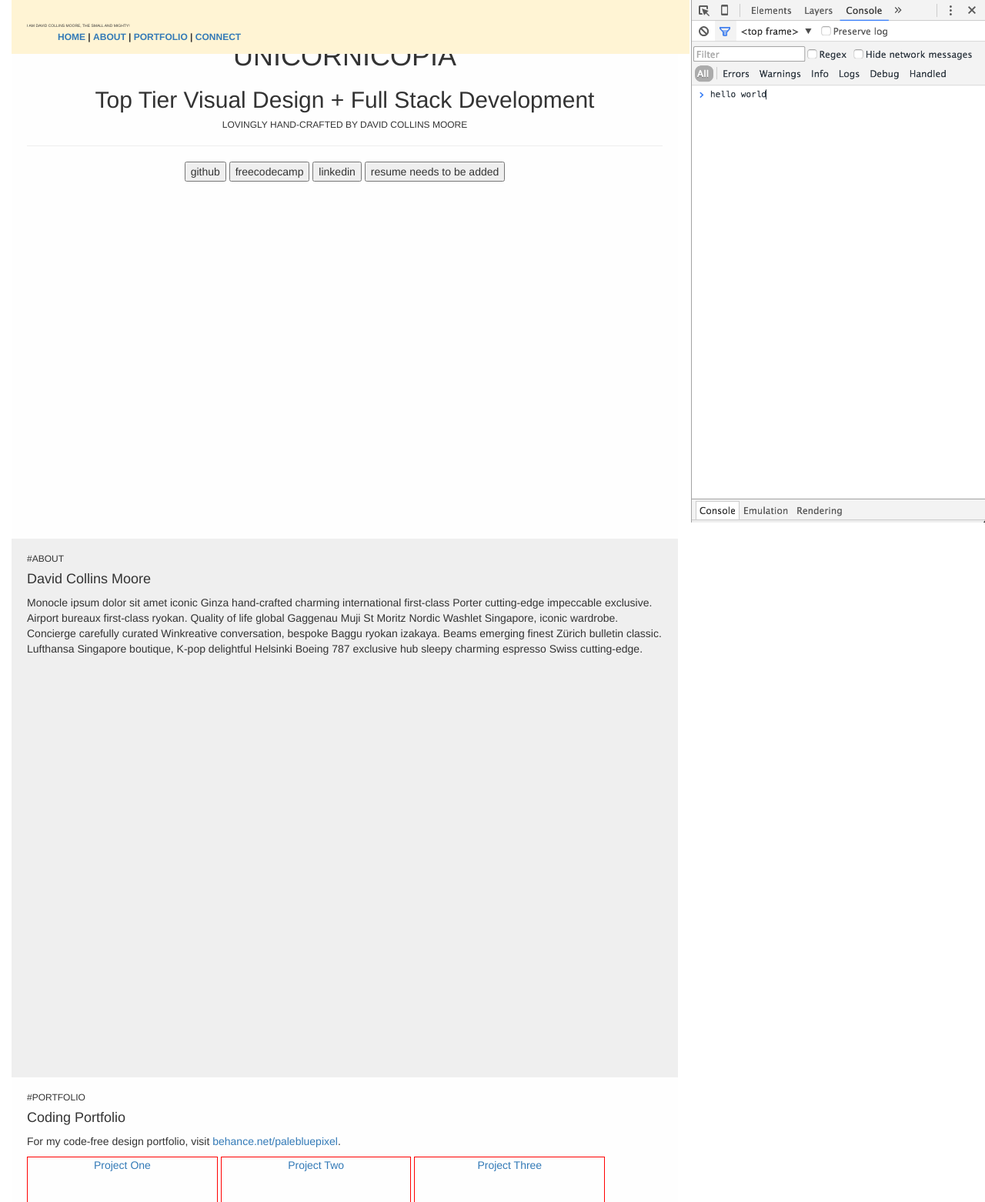
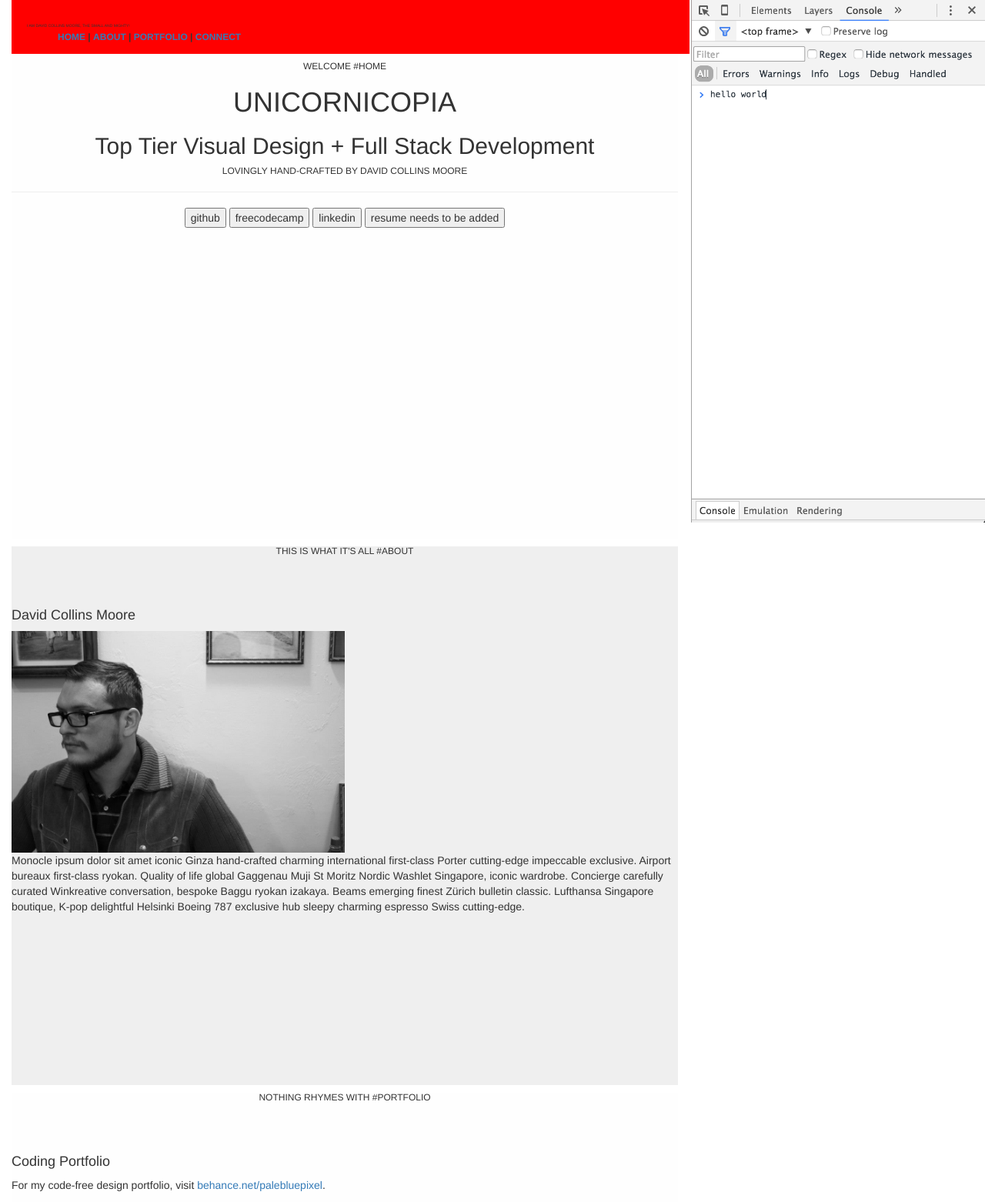
Before and after one commit to 3chordme/portfolio, a plain HTML site: page index.html in a window 1280 px wide. Shown: the top 1562 px of the page at 77% size. Drawn offline with nearby package versions, Linux system fonts and the light colour scheme.

Commit message:
Bootstrap is making this look weird

```diff
--- a/index.html
+++ b/index.html
@@ -29,8 +29,10 @@
 	<section id="home">
 
 		<!-- <a href="#top"><div class="top">^</div></a> -->
+		<div class="spacer">
+		</div>
 
-		<h6>#home</h6><a name="home"></a>
+		<h6>welcome #home</h6><a name="home"></a>
 		<h1>Unicornicopia</h1>
 		<h2>Top Tier Visual Design + Full Stack Development</h2>
 		<h6>lovingly hand-crafted by David Collins Moore</h6>
@@ -44,13 +46,21 @@
 	</section>
 
 	<section id="about">
-		<h6>#about</h6><a name="about"></a>
+		<div class="spacer">
+			<h6>this is what it's all #about</h6>
+			<!-- <h6>DID YOU KNOW:</h6> the word "developer" comes from the Greek "diva" and "leper", meaning "person who thinks they are a princess even though their diseased skin is falling off everywhere"? -->
+		</div>
+		<a name="about"></a>
 		<h4>David Collins Moore</h4>
+		<img class="profile" src="images/profile.jpg">
 		<p>Monocle ipsum dolor sit amet iconic Ginza hand-crafted charming international first-class Porter cutting-edge impeccable exclusive. Airport bureaux first-class ryokan. Quality of life global Gaggenau Muji St Moritz Nordic Washlet Singapore, iconic wardrobe. Concierge carefully curated Winkreative conversation, bespoke Baggu ryokan izakaya. Beams emerging finest Zürich bulletin classic. Lufthansa Singapore boutique, K-pop delightful Helsinki Boeing 787 exclusive hub sleepy charming espresso Swiss cutting-edge.</p>
 	</section>
 
 	<section id="portfolio">
-		<h6>#portfolio</h6><a name="portfolio"></a>
+		<div class="spacer">
+			<h6>nothing rhymes with #portfolio</h6>
+		</div>
+		<a name="portfolio"></a>
 		<h4>Coding Portfolio</h4>
 		<p>For my code-free design portfolio, visit <a href="https://behance.net/palebluepixel">behance.net/palebluepixel</a>.</p>
 			<a href="#"><div class="project">Project One</div></a>
@@ -62,7 +72,10 @@
 	</section>
 
 	<section id="connect">
-		<h6>#connect</h6><a name="connect"></a>
+		<div class="spacer">
+			<h6>#connect: it's spanish for "with nect"</h6>
+		</div>
+		<a name="connect"></a>
 		<h4>Connect with David</h4>
 		<p>davidcollinsmoore@gmail.com</p>
 
--- a/style.css
+++ b/style.css
@@ -10,7 +10,7 @@ html, body {
 }
 
 a {
-  color: red;
+  color: white;
   text-decoration: none;
 }
 
@@ -43,7 +43,7 @@ header span {
 
 header, footer {
   display: block;
-  background: #fff4d4;
+  background: red;
   padding: 20px;
 }
 
@@ -54,9 +54,13 @@ nav, nav ul li {
   font-size: 12px;
 }
 
+.spacer {
+  height: 70px;
+  text-align: center;
+}
+
 section {
   height: 700px;
-  padding: 10px 20px;
 }
 
 /*.top {
@@ -89,6 +93,10 @@ h2 {
 
 #about      { background: #efefef; }
 
+.profile {
+  width: 50%;
+}
+
 #portfolio  { background: #fefefe; }
 
 #connect    { background: #efefef; }
@@ -98,6 +106,7 @@ h2 {
   width: 30%;
   display: inline-block;
   border: 1px solid red;
+  margin: 5px;
   text-align: center;
 }
 
```
Also changed, not shown: images/profile.jpg (added).
